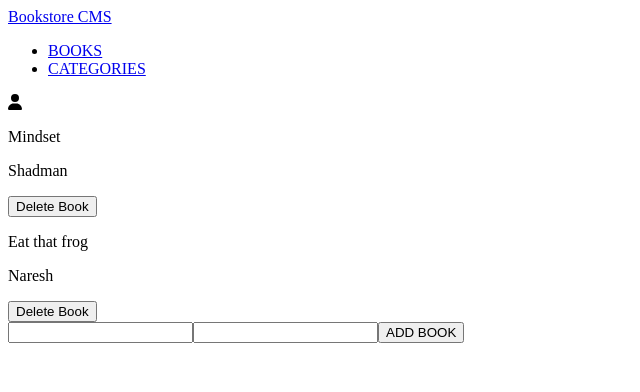
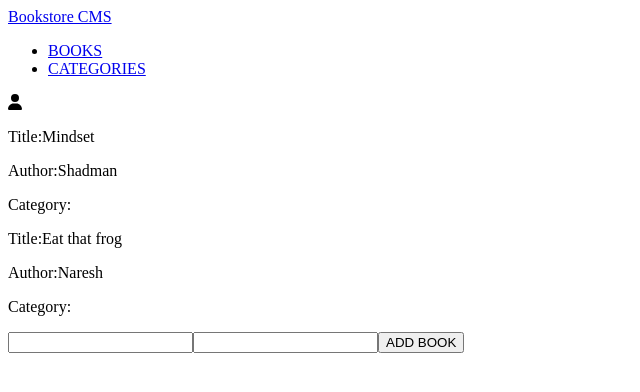
Before and after one commit to hamzaw9/book-store, a React (Create React App) app: page / in a window 1280 px wide. Shown: the top 392 px of the page, without its empty margins (0-640 px from the left). Built offline with nearby package versions, Linux system fonts and the light colour scheme.

Commit message:
Refactor book component

```diff
--- a/src/components/Book.js
+++ b/src/components/Book.js
@@ -1,17 +1,21 @@
 /* eslint-disable react/prop-types */
-import { useEffect, useState } from 'react';
+import React from 'react';
 
-const Book = ({ title, author }) => {
-  const [book, setBook] = useState('');
-  useEffect(() => {
-    setBook({ title, author });
-  }, []);
-  return (
-    <div>
-      <p>{book.title}</p>
-      <p>{book.author}</p>
-      <button type="button">Delete Book</button>
-    </div>
-  );
-};
+const Book = ({ title, author, category }) => (
+  <div>
+    <p>
+      Title:
+      {title}
+    </p>
+    <p>
+      Author:
+      {author}
+    </p>
+    <p>
+      Category:
+      {category}
+    </p>
+  </div>
+);
+
 export default Book;
```
